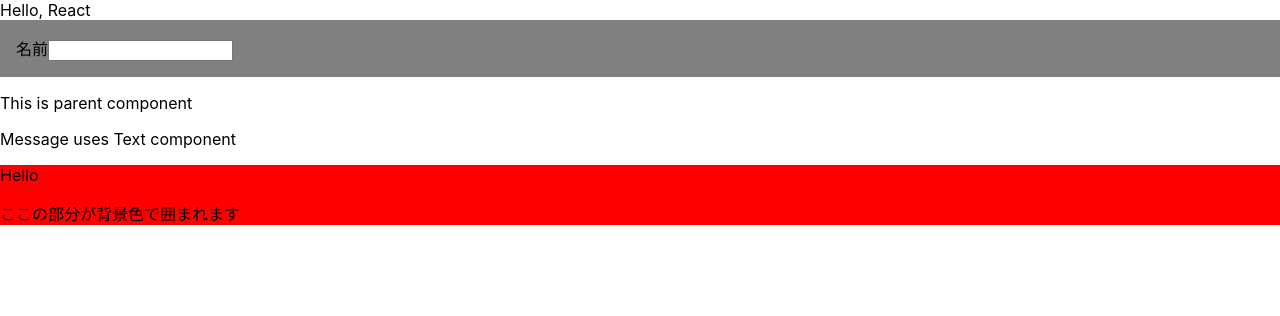
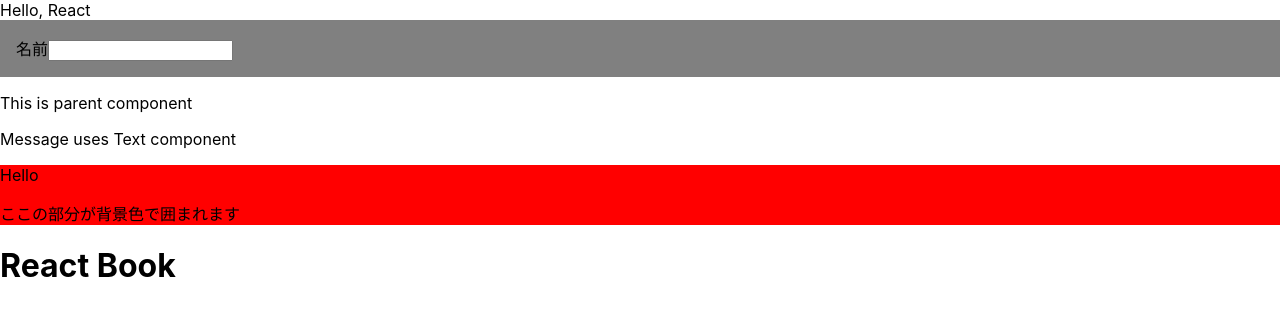
Before and after one commit to ai-biz20-sasaki/practical-react-nextjs, a React (Create React App) app: page / in a window 1280 px wide. Shown: the top 316 px of the page. Built offline with nearby package versions, Linux system fonts and the light colour scheme.

Commit message:
add ContextSample components

```diff
--- /dev/null
+++ b/src/components/ContextSample.tsx
@@ -0,0 +1,37 @@
+import { title } from "process";
+import React from "react";
+
+//Contextを作成する
+const TitleContext = React.createContext('')
+
+const Title = () => {
+  return (
+    //Contextからデータを受けとる
+    <TitleContext.Consumer>
+      { (title) => {
+        return <h1>{ title }</h1>
+      }}
+    </TitleContext.Consumer>
+  )
+}
+
+const Header = () => {
+  return (
+    <div>
+      <Title />
+    </div>
+  )
+}
+
+const Page = () => {
+  const title = 'React Book'
+
+  return (
+    //Contextにデータを渡す
+    <TitleContext.Provider value={ title }>
+      <Header />
+    </TitleContext.Provider>
+  )
+}
+
+export default Page
--- a/src/index.tsx
+++ b/src/index.tsx
@@ -7,6 +7,7 @@
 import Name from './components/Name';
 import Message from './components/Message';
 import Parent from './components/ContainerSample';
+import Page from './components/ContextSample';
 
 const root = ReactDOM.createRoot(
   document.getElementById('root') as HTMLElement
@@ -17,6 +18,7 @@
     <Name />
     <Message />
     <Parent />
+    <Page />
   </React.StrictMode>
 );
 
```
